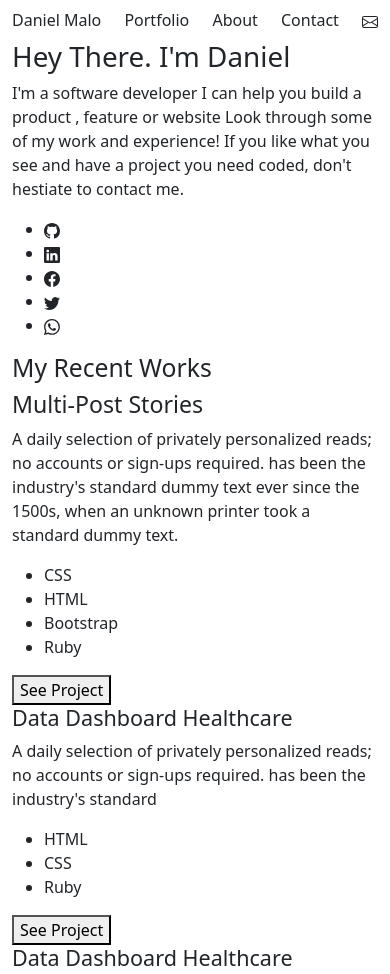
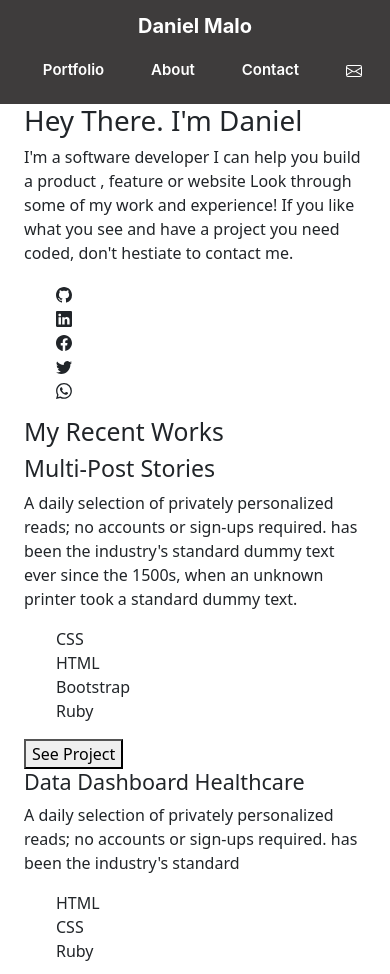
Before and after one commit to Danie12345/portfolio-bootstrap, a website: page index.html in a window 390 px wide. Shown: the top 974 px of the page. Drawn offline with nearby package versions, Linux system fonts and the light colour scheme.

Commit message:
Add navbar
Add navbar with responsive classes.

```diff
--- a/index.css
+++ b/index.css
@@ -1,3 +1,34 @@
 .myclass {
   color: black;
 }
+
+ul,
+li {
+  list-style: none;
+}
+
+.bg-header {
+  background-color: #3e3c3c;
+}
+
+.navbar-name {
+  font-family: 'Inter', sans-serif;
+  font-size: 20px;
+  font-style: normal;
+  font-weight: 700;
+  line-height: 20px;
+  letter-spacing: 0em;
+  text-align: center;
+
+}
+
+.navbar-buttons {
+  font-family: 'Inter', sans-serif;
+  font-size: 15px;
+  font-style: normal;
+  font-weight: 600;
+  line-height: 20px;
+  letter-spacing: 0em;
+  text-align: center;
+
+}
--- a/index.html
+++ b/index.html
@@ -8,17 +8,24 @@
     <link href="https://cdn.jsdelivr.net/npm/bootstrap@5.1.3/dist/css/bootstrap.min.css" rel="stylesheet" integrity="sha384-1BmE4kWBq78iYhFldvKuhfTAU6auU8tT94WrHftjDbrCEXSU1oBoqyl2QvZ6jIW3" crossorigin="anonymous">
     <title>Document</title>
   </head>
-  <body>
-    <header class="navbar container">
-      <div>Daniel Malo</div>
-      <div>Portfolio</div>
-      <div>About</div>
-      <div>Contact</div>
-      <div>
-        <svg xmlns="http://www.w3.org/2000/svg" width="16" height="16" fill="currentColor" class="bi bi-envelope" viewBox="0 0 16 16">
-          <path d="M0 4a2 2 0 0 1 2-2h12a2 2 0 0 1 2 2v8a2 2 0 0 1-2 2H2a2 2 0 0 1-2-2V4Zm2-1a1 1 0 0 0-1 1v.217l7 4.2 7-4.2V4a1 1 0 0 0-1-1H2Zm13 2.383-4.708 2.825L15 11.105V5.383Zm-.034 6.876-5.64-3.471L8 9.583l-1.326-.795-5.64 3.47A1 1 0 0 0 2 13h12a1 1 0 0 0 .966-.741ZM1 11.105l4.708-2.897L1 5.383v5.722Z"/>
-        </svg>
-      </div>
+  <body class="container-fluid">
+    <header class="row navbar h-100 bg-header">
+      <div class="nav-item col-sm-1 my-auto"></div>
+      <div class="nav-item col-sm-2 navbar-name my-auto text-white"><a href="#" class="nav-link text-reset">Daniel Malo</a></div>
+      <ul class="navbar nav-item col-sm-8 navbar-buttons my-auto">
+        <li class="col-sm-6"></li>
+        <li class="nav-item col-sm-1 text-white"><a href="#" class="nav-link text-reset">Portfolio</a></li>
+        <li class="nav-item col-sm-1 text-white"><a href="#" class="nav-link text-reset">About</a></li>
+        <li class="nav-item col-sm-1 text-white"><a href="#" class="nav-link text-reset">Contact</a></li>
+        <li class="nav-item col-sm-1 text-white">
+          <a href="#" class="nav-link text-reset">
+            <svg xmlns="http://www.w3.org/2000/svg" width="16" height="16" fill="currentColor" class="bi bi-envelope text-white" viewBox="0 0 16 16">
+              <path d="M0 4a2 2 0 0 1 2-2h12a2 2 0 0 1 2 2v8a2 2 0 0 1-2 2H2a2 2 0 0 1-2-2V4Zm2-1a1 1 0 0 0-1 1v.217l7 4.2 7-4.2V4a1 1 0 0 0-1-1H2Zm13 2.383-4.708 2.825L15 11.105V5.383Zm-.034 6.876-5.64-3.471L8 9.583l-1.326-.795-5.64 3.47A1 1 0 0 0 2 13h12a1 1 0 0 0 .966-.741ZM1 11.105l4.708-2.897L1 5.383v5.722Z"/>
+            </svg>
+          </a>
+        </li>
+      </ul>
+      <div class="nav-item col-sm-1 my-auto"></div>
     </header>
     <main class="container-fluid">
       <section>
```
